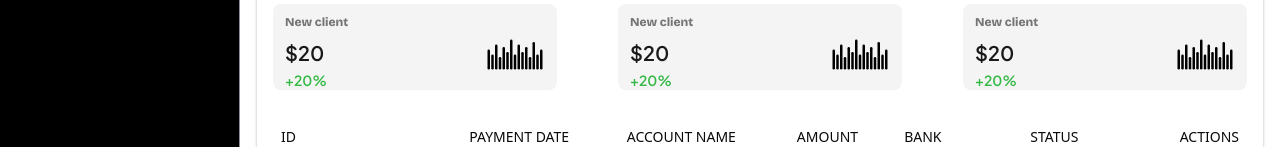
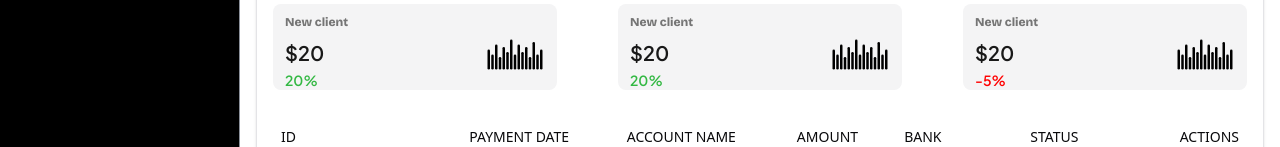
Before and after one commit to chijiokerichard/SMS, a Next.js app: page /admin/dashboard/pages/home in a window 1280 px wide. Shown: the part 653-800 px from the top of the page. Built offline with nearby package versions, Linux system fonts and the light colour scheme.

Commit message:
corrected my higlight props

```diff
--- a/Components/ui/home/highlights/HighLight.tsx
+++ b/Components/ui/home/highlights/HighLight.tsx
@@ -8,8 +8,9 @@ type highlightProps = {
     amount:string;
     percentage:string;
     title:string;
+    color?:string;
 }
-export default function HighLight({img,amount,percentage,title}:highlightProps) {
+export default function HighLight({img,amount,percentage,title,color}:highlightProps) {
   return (
     <div className=" w-71 bg-accent h-full p-3 rounded-md flex items-center justify-between">
         <div className="h-18` w-23 gap-2.5 flex flex-col">
@@ -17,7 +18,7 @@ export default function HighLight({img,amount,percentage,title}:highlightProps)
            <div className="w-23 h-10 gap-0.5 flex flex-col">
 
             <h4 className={`${plusjarta.className} text-[20px] text-[#191919] font-bold leading-[150%] tracking-[-3%] `}>${amount}</h4>
-            <span className={`${plusjarta.className} text-[14px] text-[#33B843] font-semibold leading-[150%] tracking-[-2%] `}>+{percentage}%</span>
+            <span style={{color:color}} className={`${plusjarta.className} text-[14px] text-[#33B843] font-semibold leading-[150%] tracking-[-2%] `}>{percentage}%</span>
            </div>
         </div>
       {img}
--- a/Components/ui/home/highlights/HighlightsComp.tsx
+++ b/Components/ui/home/highlights/HighlightsComp.tsx
@@ -7,7 +7,7 @@ function HighlightsComp() {
     <div className="flex  items-center justify-between w-full gap-1">
     <HighLight img={<BarChartIcon color="#000" size={60}  />} title='New client' amount='20' percentage='20'/>
     <HighLight img={<BarChartIcon color="#000" size={60}  />} title='New client' amount='20' percentage='20'/>
-    <HighLight img={<BarChartIcon color="#000" size={60}  />} title='New client' amount='20' percentage='20'/>
+    <HighLight img={<BarChartIcon color="#000" size={60}  />} title='New client' color="red" amount='20' percentage='-5'/>
     </div>
   )
 }
```
